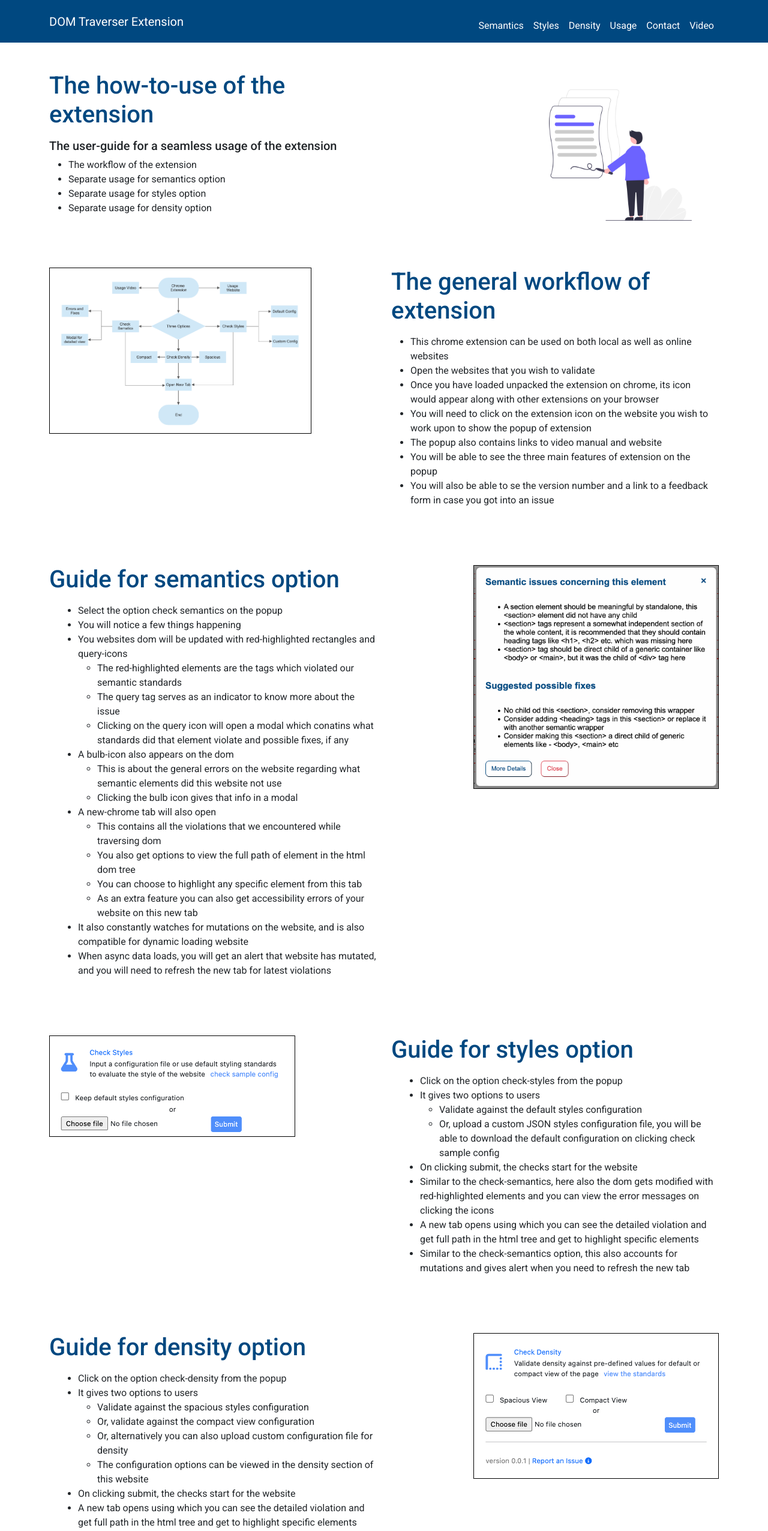
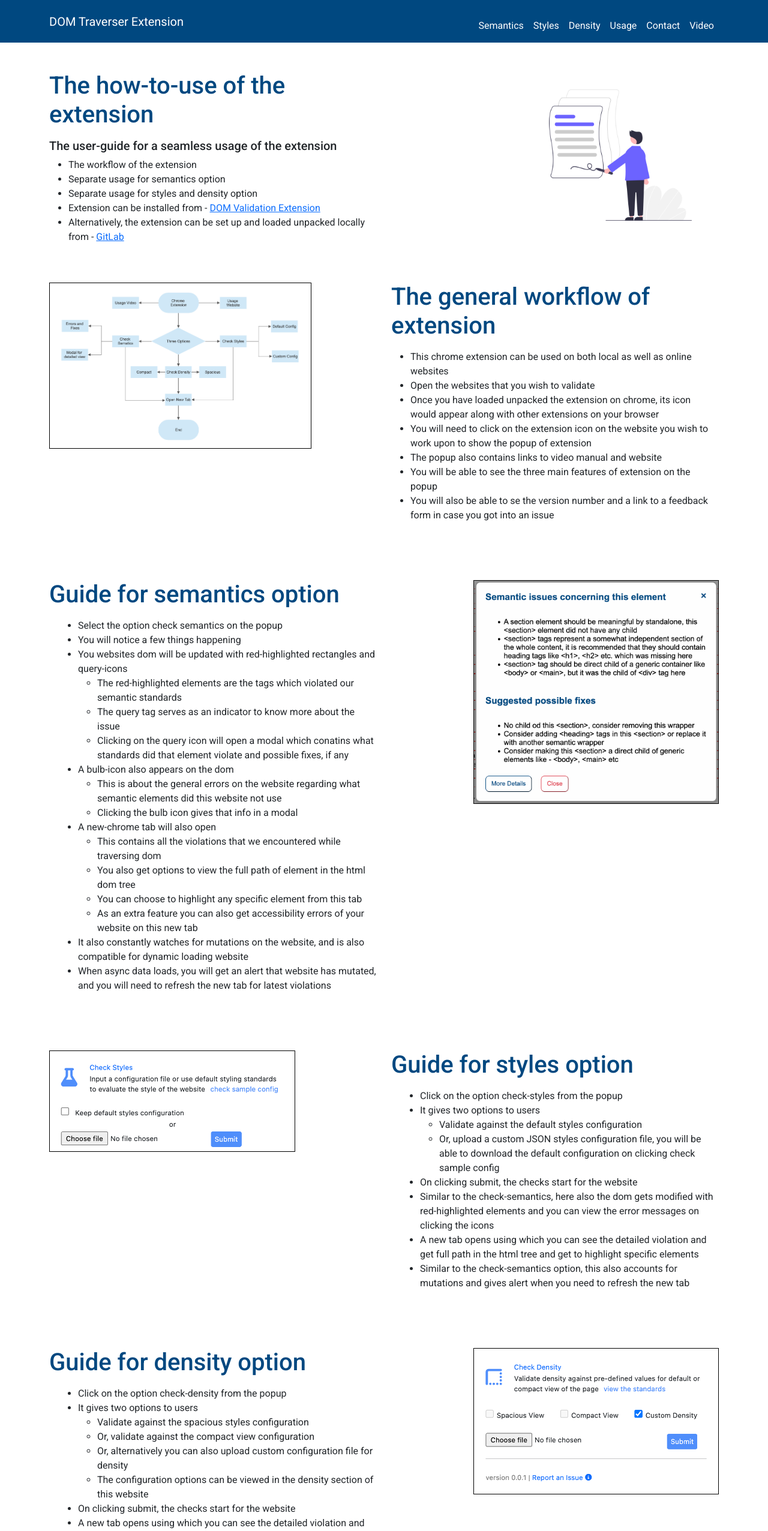
Before and after one commit to yash-dn/extension-website, a React (Create React App) app: page /usage in a window 1280 px wide. Shown: the top 2552 px of the page at 60% size. Built offline with nearby package versions, Linux system fonts and the light colour scheme.

Commit message:
modify density guides and change versions

```diff
--- a/src/components/density/density.tsx
+++ b/src/components/density/density.tsx
@@ -23,8 +23,7 @@ export const Density = () => {
           <p>
             Validate the density or spacings of some specific elements like -
             heading and main, buttons or rows of the heading and more. We
-            support configuration for two types of spacing - spacious and
-            compact
+            support configuration of three types - spacious, compact and custom
           </p>
           <p>
             Similar to the other two options of the extension, here also we open
@@ -45,7 +44,8 @@ export const Density = () => {
           </h2>
           <p>
             By default, we evaluate the density of specifc elements based on
-            option provided by user to choose spacious or compact spacing
+            config file provided by user or by choosing spacious or compact
+            spacing
           </p>
           <div className="hero-menu-div">
             <p className="semantic-hero-menu-para">
@@ -79,7 +79,7 @@ export const Density = () => {
       <Row className="hero-row">
         <Col className="hero-column">
           <img
-            src={require('../../assets/desnity-popupo.png')}
+            src={require('../../assets/density-popup.png')}
             alt="semantic-img"
             className="styles-popup-img"
           />
@@ -91,15 +91,16 @@ export const Density = () => {
           <div className="hero-menu-div">
             <p className="semantic-hero-menu-para">
               <FontAwesomeIcon className="check-icon" icon={faCircleCheck} />
-              You get two options with either spacious or compact configuration
+              You get three options with spacious, compact or custom
+              configuration
             </p>
             <p className="semantic-hero-menu-para">
               <FontAwesomeIcon className="check-icon" icon={faCircleCheck} />
-              The user must select one of the two to proceed
+              The user must select one of the three to proceed
             </p>
             <p className="semantic-hero-menu-para">
               <FontAwesomeIcon className="check-icon" icon={faCircleCheck} />
-              Alternatively, upload a custom configuration file
+              The uploaded config must be a valid JSON file
             </p>
             <p className="semantic-hero-menu-para">
               <FontAwesomeIcon className="check-icon" icon={faCircleCheck} />
--- a/src/components/footer/footer.tsx
+++ b/src/components/footer/footer.tsx
@@ -18,7 +18,7 @@ export const Footer = () => {
             </Col>
             <Col xs={4} className="footer-links-col">
               <Row>
-                <Col>Version 0.0.1</Col>
+                <Col>Version 0.0.2</Col>
                 <Col>
                   <a
                     className="footer-links"
--- a/src/components/usage/usage.tsx
+++ b/src/components/usage/usage.tsx
@@ -14,8 +14,28 @@ export const Usage = () => {
           <ul>
             <li>The workflow of the extension</li>
             <li>Separate usage for semantics option</li>
-            <li>Separate usage for styles option</li>
-            <li>Separate usage for density option</li>
+            <li>Separate usage for styles and density option</li>
+            <li>
+              Extension can be installed from -{' '}
+              <a
+                href="https://chrome.google.com/webstore/detail/dom-traversal-extension/dfmlldndmgpnehmldhgejcpeoggjhhjj"
+                target="_blank"
+                rel="noreferrer"
+              >
+                DOM Validation Extension
+              </a>
+            </li>
+            <li>
+              Alternatively, the extension can be set up and loaded unpacked
+              locally from -{' '}
+              <a
+                href="https://prod-gitlab.sprinklr.com/sprinklr/frontend/interns-2023/website-dom-validation-chrome-extension"
+                target="_blank"
+                rel="noreferrer"
+              >
+                GitLab
+              </a>
+            </li>
           </ul>
         </Col>
         <Col md={6} className="standards-column">
@@ -121,7 +141,7 @@ export const Usage = () => {
         </Col>
         <Col md={6} className="standards-column">
           <img
-            src={require('../../assets/desnity-popupo.png')}
+            src={require('../../assets/density-popup.png')}
             alt="semantic-guide"
             className="usage-image-right"
           />
```
Also changed, not shown: src/assets/density-popup.png (added), src/assets/desnity-popupo.png (deleted).
